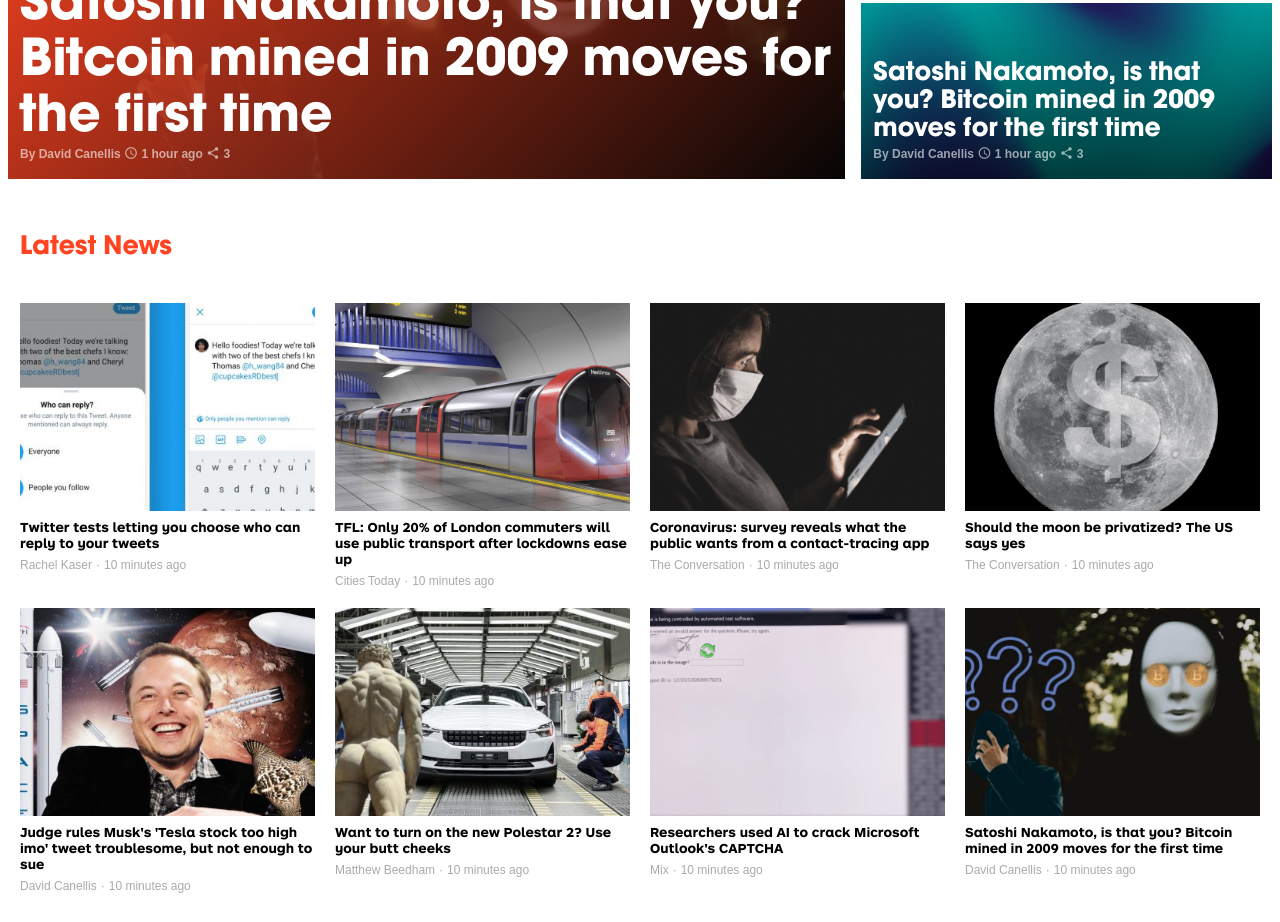
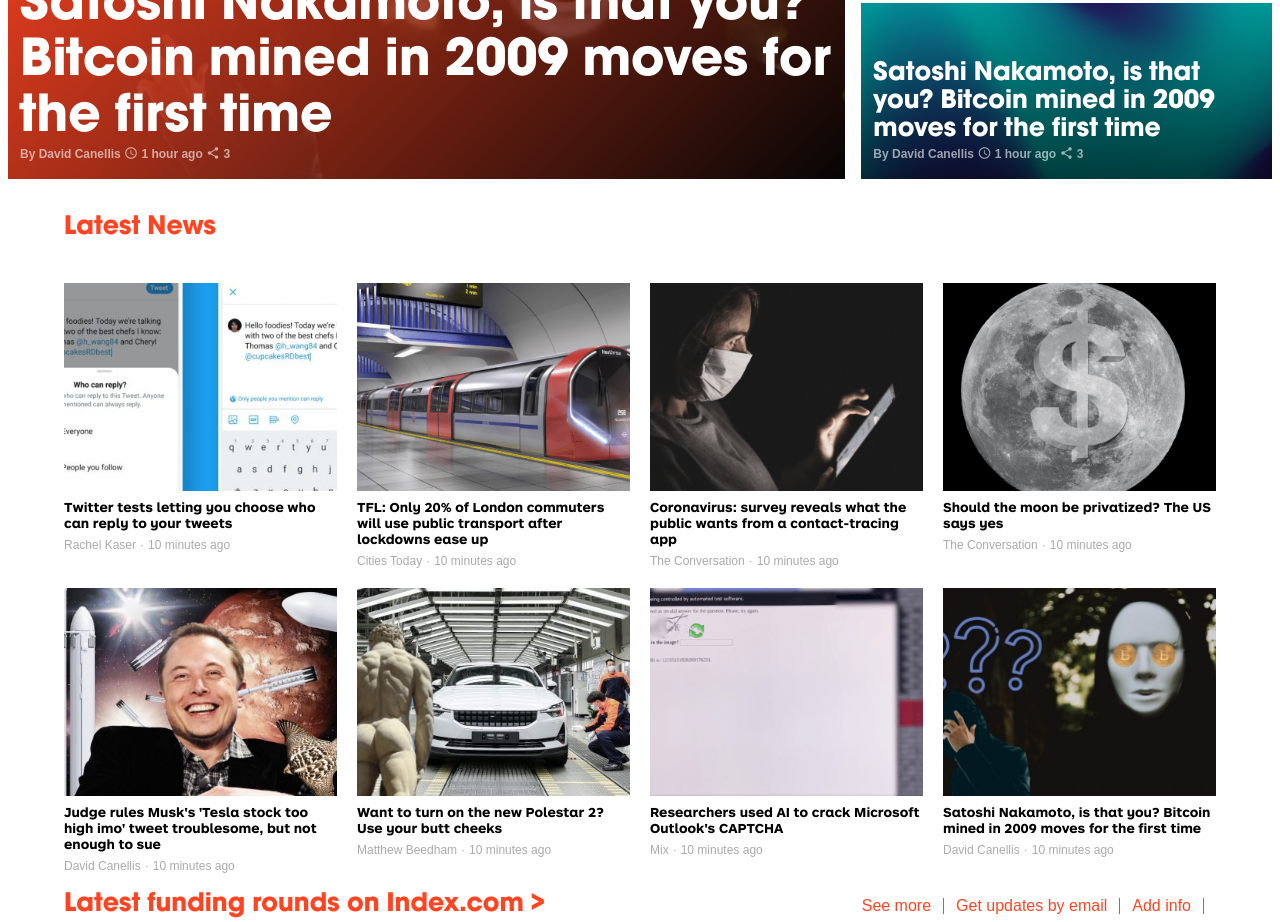
Before and after one commit to AdfPizarro/TNW, a website: page index.html in a window 1280 px wide. Shown: the part 313-1235 px from the top of the page. Drawn offline with Linux system fonts and the light colour scheme; a web font is replaced by a local one.

Commit message:
added styles for the last breakpoint

```diff
--- a/assets/css/style.css
+++ b/assets/css/style.css
@@ -943,17 +943,15 @@
     grid-template-columns: minmax(0, 1fr) minmax(0, 1fr) minmax(0, 1fr);
     gap: 20px;
   }
-
-
-
-
-
-
-
-
-
-
-
+}
+@media(min-width: 1280px){
+  .latest-news,
+  .latest-funding,
+  .recommended-articles-container,
+  .deals {
+    max-width: 1152px;
+    margin: auto;
+  }
 
 }
 /* Helper classes */
```
